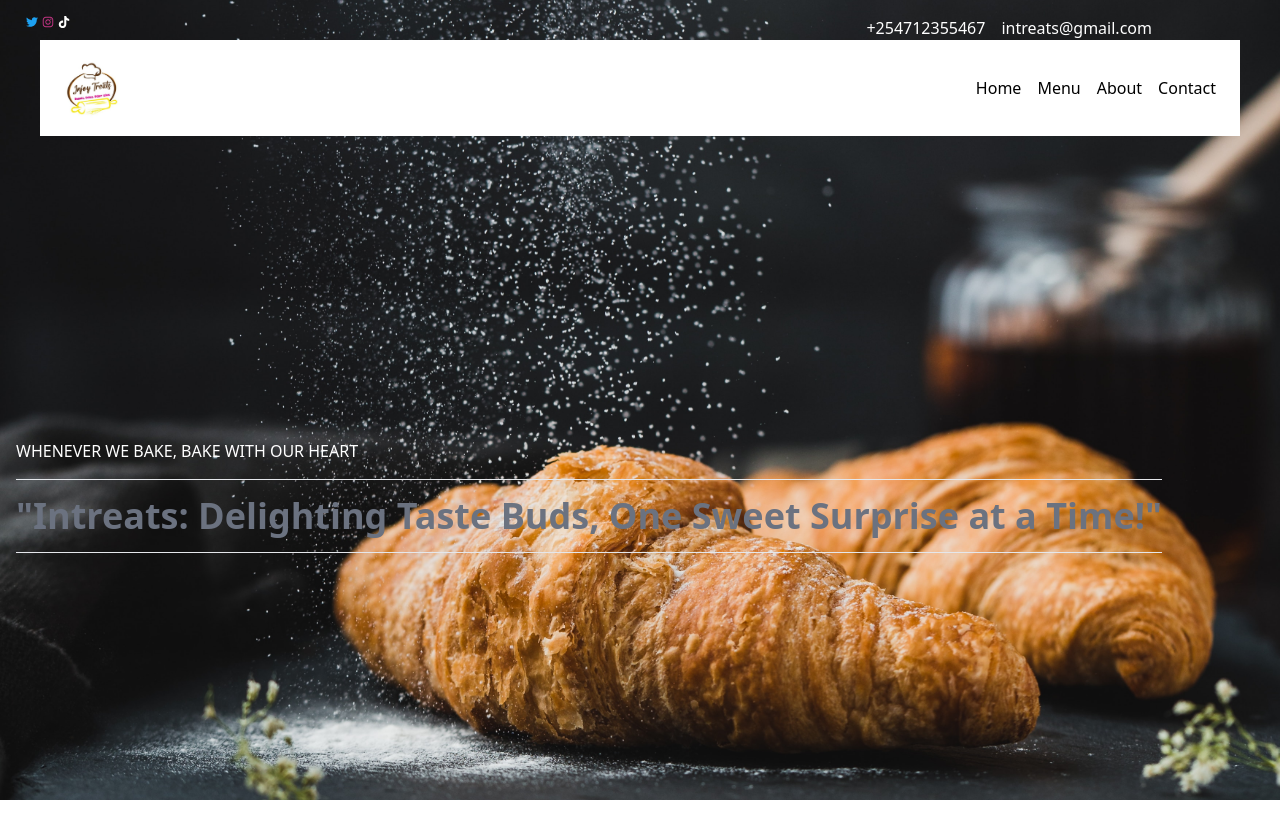
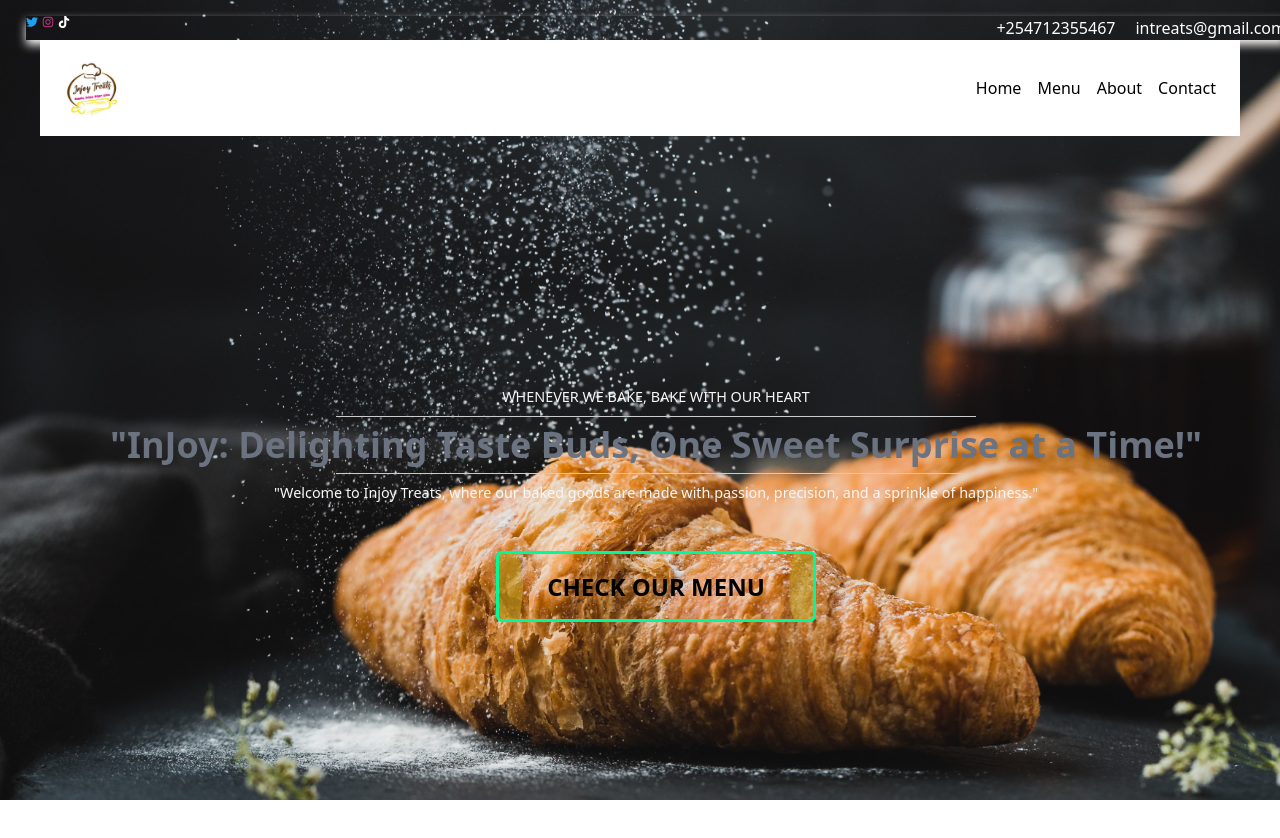
Before and after one commit to maqiie/intreats, a React (Create React App) app in the folder client/: page / in a window 1280 px wide. Shown: the top 838 px of the page. Built offline with nearby package versions, Linux system fonts and the light colour scheme; some icons are missing.

Commit message:
fiished the content

```diff
--- /dev/null
+++ b/client/src/components/Content.css
@@ -0,0 +1,90 @@
+.Content {
+    display: flex;
+    flex-direction: column;
+    align-items: center;
+    justify-content: center;
+    position: center;
+    height: 100vh;
+  width: 100vw;
+
+  }
+  .Content hr {
+    width: 50%;
+    height: 1px;
+    margin: 8px 0;
+    background-color: #ccc;
+    border: none;
+  }
+  .text{
+    font-size:.9rem!important;
+    line-height:150%;
+    color:#f7f7f7;
+    text-align: center;
+
+
+
+  }
+  .theme{
+    align-items: center;
+    justify-content:center ;
+  }
+  .btn-text {
+    z-index: 2;
+  }
+
+  .button {
+    all: unset;
+    display: flex;
+    align-items: center;
+    position: relative;
+    padding: 0.6em 2em;
+    border: mediumspringgreen solid 0.15em;
+    border-radius: 0.25em;
+    color: rgb(0, 0, 0);
+    font-size: 1.5em;
+    font-weight: 600;
+    cursor: pointer;
+    overflow: hidden;
+    transition: border 300ms, color 300ms;
+    user-select: none;
+  }
+
+  .button:hover {
+    color: #212121;
+  }
+
+  .button:active {
+    border-color: teal;
+  }
+
+  .btn-circle {
+    position: absolute;
+    width: 9em;
+    aspect-ratio: 1;
+    background: rgb(197, 168, 36);
+    opacity: 50%;
+    border-radius: 50%;
+    transition: transform 500ms, background 300ms;
+  }
+
+  .btn-circle:nth-child(1) {
+    left: 0;
+    transform: translateX(-8em);
+  }
+
+  .btn-circle:nth-child(2) {
+    right: 0;
+    transform: translateX(8em);
+  }
+
+  .button:hover .btn-circle:nth-child(1) {
+    transform: translateX(-1em);
+  }
+
+  .button:hover .btn-circle:nth-child(2) {
+    transform: translateX(1em);
+  }
+
+  .button:active .btn-circle {
+    background: teal;
+  }
--- a/client/src/components/Content.js
+++ b/client/src/components/Content.js
@@ -1,45 +1,31 @@
-// import React from "react";
-
-// const Content = () => {
-//   return (
-//     <div className="text-center mt-10">
-//       <h1 className="text-3xl font-bold text-blue-500 ">
-//         WHENEVER WE BAKE, BAKE WITH OUR HEART
-//       </h1>
-
-//       <div className="my-8">
-//         <p className="text-white dark:text-gray-400">
-//           WHENEVER WE BAKE, BAKE WITH OUR HEART
-//         </p>
-//         <hr className="h-px my-4 bg-gray-200 border-0 dark:bg-gray-700" />
-//         <p className="text-gray-500 dark:text-gray-400 font-bold text-2xl">
-//           "Intreats: Delighting Taste Buds, One Sweet Surprise at a Time!"
-//         </p>
-
-//         <hr className="h-px my-4 bg-gray-200 border-0 dark:bg-gray-700" />
-//       </div>
-//     </div>
-//   );
-// };
-
-// export default Content;
 import React from "react";
+import { Styles } from "./Content.css";
 
 const Content = () => {
   return (
     <div className="flex flex-col items-center justify-center h-screen">
-
-
-      <div className="my-8 ">
-        <p className="text-white dark:text-gray-400">
+      <div className=" Content  ">
+        <p className=" text text-white dark:text-gray-400">
           WHENEVER WE BAKE, BAKE WITH OUR HEART
         </p>
         <hr className="h-px my-4 bg-gray-200 border-0 dark:bg-gray-700" />
-        <p className="text-gray-500 dark:text-white font-bold text-4xl text-center">
-          "Intreats: Delighting Taste Buds, One Sweet Surprise at a Time!"
+        <p className=" theme text-gray-500 dark:text-white font-bold text-4xl text-center">
+          "InJoy: Delighting Taste Buds, One Sweet Surprise at a Time!"
         </p>
 
         <hr className="h-px my-4 bg-gray-200 border-0 dark:bg-gray-700" />
+        <p className=" text text-white dark:text-gray-400">
+          "Welcome to Injoy Treats, where our baked goods are made with passion,
+          precision, and a sprinkle of happiness."
+        </p>
+        <br/>
+        <br>
+        </br>
+        <button class="button">
+          <div class="btn-circle"></div>
+          <div class="btn-circle"></div>
+          <p class="btn-text">CHECK OUR MENU</p>
+        </button>
       </div>
     </div>
   );
--- a/client/src/components/socials.css
+++ b/client/src/components/socials.css
@@ -4,6 +4,9 @@
     align-items: center;
     z-index: 10;
     margin: 0 10px;
+    /* background-color: beige; */
+    box-shadow: 0px 5px 10px 0px rgba(255, 250, 250, 0.973)
+
   }
 
   .icons {
@@ -17,9 +20,9 @@
   }
 
   .contact-info {
-    /* display: flex;
-    gap: 4px; */
+    display: flex;
+    gap: 4px;
     color: white;
-    /* margin-left: auto; */
+    margin-left: auto;
     float: right;
   }
```
Also changed, not shown: client/src/components/socials.js (+0 -35 lines).
